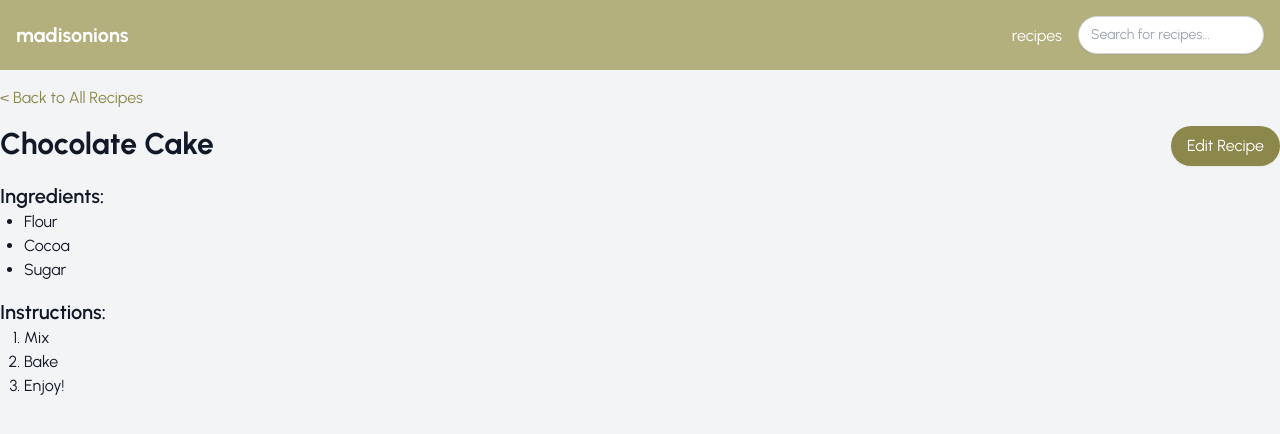
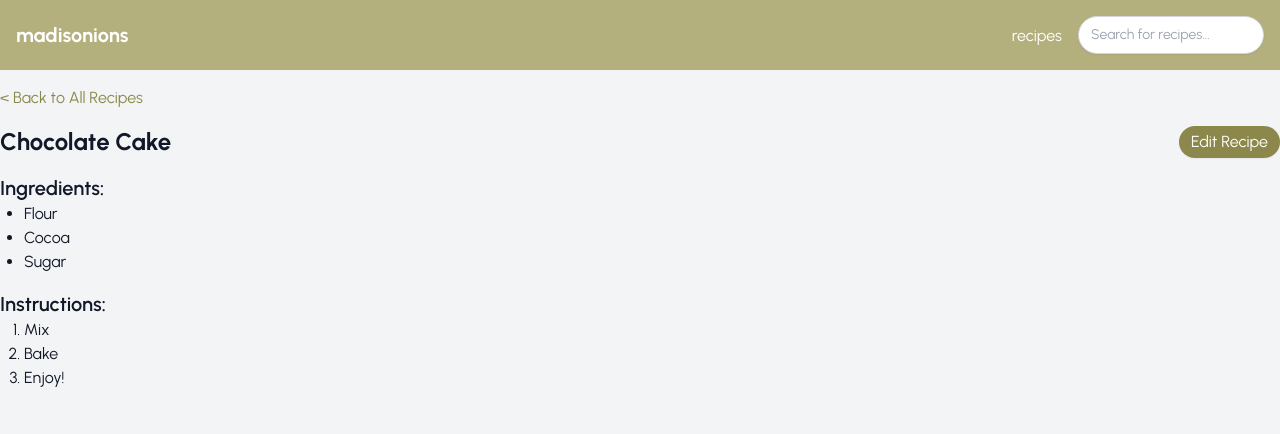
Before and after one commit to haleyalee/recipes, a Next.js app: page /recipes/chocolate-cake in a window 1280 px wide. Shown: the top 434 px of the page. Built offline with nearby package versions, Linux system fonts and the light colour scheme.

Commit message:
refactor and typescript clean up

```diff
--- a/src/app/page.tsx
+++ b/src/app/page.tsx
@@ -29,11 +29,7 @@ export default function HomePage() {
   const [showOnion, setShowOnion] = useState(false);
 
   useEffect(() => {
-    const timer = setTimeout(() => {
-      setShowOnion(true);
-    }, 100);
-
-    return () => clearTimeout(timer);
+    setShowOnion(true);
   }, []);
 
   return (
--- a/src/app/recipes/[id]/edit/page.tsx
+++ b/src/app/recipes/[id]/edit/page.tsx
@@ -1,7 +1,11 @@
 import RecipeForm from "@/src/components/RecipeForm";
 import { recipeData } from "@/src/lib/placeholder-data";
 
-export default async function EditRecipeForm({ params }: { params: Promise<{ id: string }> }) {
+interface EditRecipeFormProps {
+  params: Promise<{ id:string }>
+}
+
+export default async function EditRecipeForm({ params }: EditRecipeFormProps ) {
   const id = (await params).id;
   const recipe = recipeData[id];
 
--- a/src/app/recipes/[id]/page.tsx
+++ b/src/app/recipes/[id]/page.tsx
@@ -1,9 +1,14 @@
 import BackButton from "@/src/components/BackButton";
+import PageHeader from "@/src/components/PageHeader";
+import RedirectButton from "@/src/components/RedirectButton";
 import { recipeData } from "@/src/lib/placeholder-data";
-import Link from "next/link";
 import { notFound } from "next/navigation";
 
-export default async function RecipeDetailPage({ params }: { params: Promise<{ id: string }> }) {
+interface RecipeDetailPageProps {
+  params: Promise<{ id:string }>
+}
+
+export default async function RecipeDetailPage({ params }: RecipeDetailPageProps ) {
   const id = (await params).id;
   const recipe = recipeData[id];
 
@@ -11,15 +16,10 @@ export default async function RecipeDetailPage({ params }: { params: Promise<{ i
 
   return (
     <div>
-      <BackButton content="Back to All Recipes" />
+      <BackButton>Back to All Recipes</BackButton>
       <div className="flex flex-row justify-between mb-4">
-        <h1 className="text-3xl font-bold">{recipe.name}</h1>
-        <Link
-          href={`${id}/edit`}
-          className="flex rounded-full px-4 py-2 text-white items-center bg-linkGreen hover:bg-hoverGreen shadow-sm"
-        >
-          Edit Recipe
-        </Link>
+        <PageHeader>{recipe.name}</PageHeader>
+        <RedirectButton path={`${id}/edit`}>Edit Recipe</RedirectButton>
       </div>
       <div>
         <h2 className="text-xl font-semibold">Ingredients:</h2>
--- a/src/components/BackButton.tsx
+++ b/src/components/BackButton.tsx
@@ -3,7 +3,12 @@
 import { useState } from "react";
 import ConfirmationModal from "./ConfirmationModal";
 
-export default function BackButton({ content = "Back", confirm }: { content?: string, confirm?: boolean }) {
+interface BackButtonProps {
+  confirm?: boolean,
+  children: React.ReactNode
+}
+
+export default function BackButton({ confirm, children }: BackButtonProps) {
   const [showModal, setShowModal] = useState(false);
 
   const handleClick = (e: { preventDefault: () => void; }) => {
@@ -24,7 +29,7 @@ export default function BackButton({ content = "Back", confirm }: { content?: st
         className="block hover:underline text-linkGreen mb-4"
         onClick={handleClick}
         >
-        {`< ${content}`}
+        {`< ${ children }`}
       </a>
       <ConfirmationModal isOpen={showModal} onClose={closeModal} />
     </>
--- a/src/components/ConfirmationModal.tsx
+++ b/src/components/ConfirmationModal.tsx
@@ -3,7 +3,12 @@
 import { useState, useEffect, useRef } from "react";
 import { useRouter } from "next/navigation";
 
-export default function ConfirmationModal({ isOpen, onClose }: { isOpen: boolean, onClose: ()=> void }) {
+interface ConfirmationModalProps {
+  isOpen: boolean,
+  onClose: ()=>void
+}
+
+export default function ConfirmationModal({ isOpen, onClose }: ConfirmationModalProps) {
   const [animate, setAnimate] = useState(false);
   const modalRef = useRef<HTMLDivElement|null>(null);
   const router = useRouter();
--- /dev/null
+++ b/src/components/PageHeader.tsx
@@ -0,0 +1,11 @@
+import React from "react";
+
+interface PageHeaderProps {
+  children: React.ReactNode
+};
+
+export default function PageHeader({ children } : PageHeaderProps) {
+  return (
+    <h1 className="text-2xl font-bold">{ children }</h1>
+  );
+}
--- a/src/components/RecipeCard.tsx
+++ b/src/components/RecipeCard.tsx
@@ -1,19 +1,27 @@
 import Link from "next/link";
 import { Recipe } from "../lib/definitions";
 import { getPathFromName } from "../utils/helper";
+import CategoryPill from "./CategoryPill";
 
-export default function RecipeCard({ recipe }: { recipe: Recipe }) {
+interface RecipeCardProps {
+  recipe: Recipe
+}
+
+export default function RecipeCard({ recipe }: RecipeCardProps) {
   const path = getPathFromName(recipe.name);
   return (
-    <div className="border rounded-lg p-4 shadow hover:shadow-lg">
-      <h2 className="text-xl font-bold">{recipe.name}</h2>
-      {/* TODO: insert tags here instead */}
-      <div className="rounded-full w-min px-3 bg-gray-200 mt-1 mb-3">
-        <p>{recipe.category}</p>
+    <div className="border rounded-lg p-4 shadow hover:shadow-lg flex flex-col place-content-between">
+      <div>
+        <h2 className="text-md font-bold mb-1">{recipe.name}</h2>
+        <div className="flex flex-wrap gap-1 mb-3">
+          {recipe.category.map((cat, idx) =>
+            <CategoryPill key={idx} category={cat} />
+          )}
+        </div>
       </div>
       <Link
         href={`/recipes/${path}`}
-        className="hover:underline text-linkGreen"
+        className="mt-3 hover:underline text-linkGreen text-xs text-right"
       >
         View Recipe
       </Link>
--- a/src/components/RecipeForm.tsx
+++ b/src/components/RecipeForm.tsx
@@ -1,11 +1,17 @@
 "use client";
 
 import { useState } from "react";
-import { RecipeForm as RecipeFormProps } from "../lib/definitions";
+import { FormType, RecipeDetails } from "../lib/definitions";
 import { useRouter } from 'next/navigation';
 import BackButton from "./BackButton";
+import PageHeader from "./PageHeader";
 
 const delimiter = "\n";
+
+interface RecipeFormProps {
+  data?: RecipeDetails;
+  type: FormType;
+}
 
 export default function RecipeForm({
   data = { name: "", ingredients: [""], instructions: [""] },
@@ -63,9 +69,9 @@ export default function RecipeForm({
 
   return (
     <div>
-      <BackButton content={formText.backBtn} confirm />
-      <h1 className="text-2xl font-bold my-4">{ formText.title }</h1>
-      <form onSubmit={handleSubmit}>
+      <BackButton confirm={type === "edit"}>{ formText.backBtn }</BackButton>
+      <PageHeader>{formText.title}</PageHeader>
+      <form className="mt-4" onSubmit={handleSubmit}>
         {/* Recipe name */}
         <div className="mb-4">
           <label
@@ -167,7 +173,7 @@ export default function RecipeForm({
         <div>
           <button
             type="submit"
-            className="px-4 py-2 bg-linkGreen text-white font-medium rounded-full shadow-sm hover:bg-hoverGreen"
+            className="px-3 py-1 bg-linkGreen text-white font-medium rounded-full shadow-sm hover:bg-hoverGreen"
           >
             { formText.submitBtn }
           </button>
--- /dev/null
+++ b/src/components/RedirectButton.tsx
@@ -0,0 +1,18 @@
+import React from "react";
+import Link from "next/link";
+
+interface RedirectButtonProps {
+  path: string,
+  children: React.ReactNode
+}
+
+export default function RedirectButton({ path, children }: RedirectButtonProps ) {
+  return (
+    <Link
+      href={path}
+      className="flex rounded-full px-3 py-1 text-white items-center bg-linkGreen hover:bg-hoverGreen shadow-sm"
+    >
+      { children }
+    </Link>
+  );
+}
--- a/src/lib/placeholder-data.ts
+++ b/src/lib/placeholder-data.ts
@@ -1,8 +1,8 @@
 import { Recipe, RecipeData } from "./definitions";
 
 const recipes: Recipe[] = [
-  { id: 1, name: "Spaghetti Carbonara", category: "Dinner" },
-  { id: 2, name: "Chocolate Cake", category: "Dessert" },
+  { id: 1, name: "Spaghetti Carbonara", category: ["Dinner", "Italian"] },
+  { id: 2, name: "Chocolate Cake", category: ["Dessert"] },
 ];
 
 const recipeData: RecipeData = {
@@ -10,4 +10,6 @@ const recipeData: RecipeData = {
   "chocolate-cake": { name: "Chocolate Cake", ingredients: ["Flour", "Cocoa", "Sugar"], instructions: ["Mix", "Bake", "Enjoy!"] },
 };
 
-export { recipes, recipeData };
+const categories = ["Italian", "Dinner", "Dessert"];
+
+export { recipes, recipeData, categories };
--- a/src/utils/helper.ts
+++ b/src/utils/helper.ts
@@ -1,5 +1,3 @@
-import { RecipeDetails } from "../lib/definitions";
-
 const getPathFromName = (recipeName: string) => {
   return recipeName.toLowerCase().replace(/\s/g, "-");
 };
```
Also changed, not shown: src/lib/definitions.ts (+10 -6 lines).
